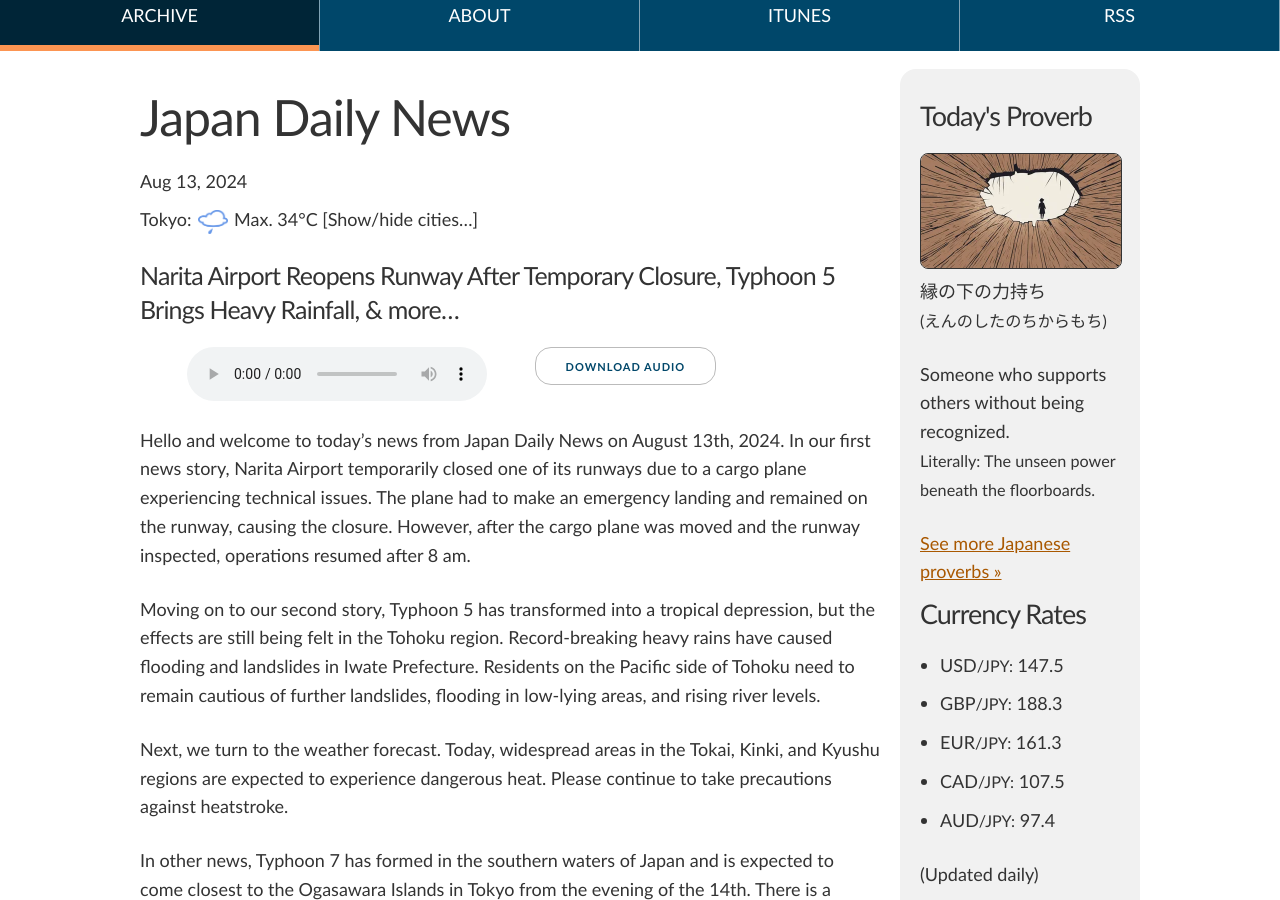
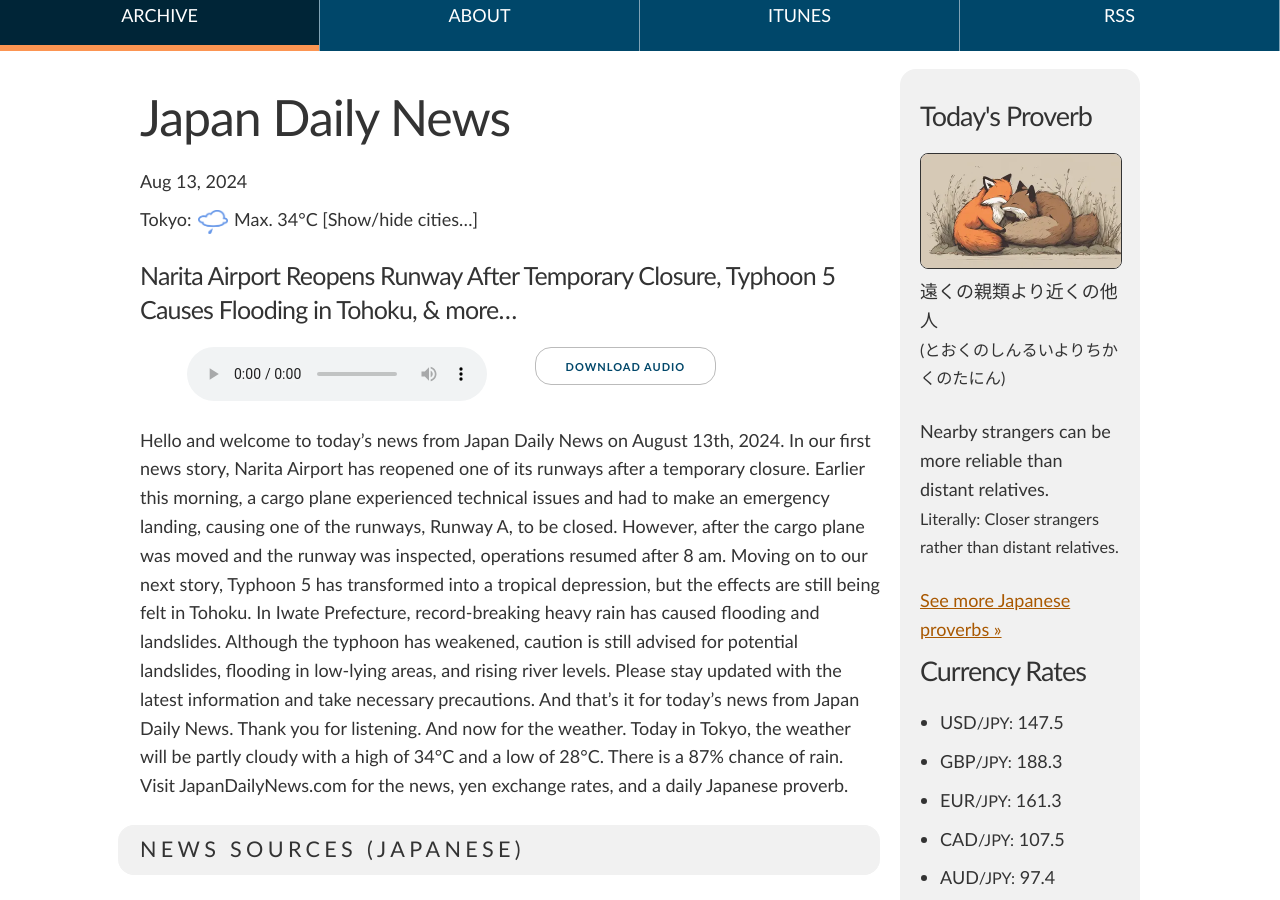
Before and after one commit to tagawa/JapanDailyNews, a Jekyll site: the page built from docs/index.html, in a window 1280 px wide and 900 px high, scrolled down 265 px. Built offline with Jekyll 4.4.1, drawn with Linux system fonts in a browser that asks for light colours; comment, search, counter and statistics services are not loaded; some of the changed text lies outside the part shown.

Commit message:
Add 2024-08-13 news file

```diff
--- a/docs/_posts/2024-08-13-news.md
+++ b/docs/_posts/2024-08-13-news.md
@@ -1,12 +1,12 @@
 ---
 layout: post
 title: "Japan Daily News"
-date: 2024-08-13 08:58:09 +0900
+date: 2024-08-13 09:00:43 +0900
 file: https://archive.org/download/japandailynews/japandailynews_2024-08-13.mp3
-summary: "Narita Airport Reopens Runway After Temporary Closure, Typhoon 5 Brings Heavy Rainfall, & more…"
+summary: "Narita Airport Reopens Runway After Temporary Closure, Typhoon 5 Causes Flooding in Tohoku, & more…"
 description: "English news from Japan for August 13th, 2024."
-duration: "159"
-length: "02:39"
+duration: "71"
+length: "01:11"
 explicit: "no"
 keywords: "japan, daily, news"
 block: "no"
@@ -36,11 +36,11 @@ weather_naha_maxtemp: "31"
 weather_naha_description: "Sunny"
 weather_naha_image: "sunny.png"
 
-proverb_id: "23"
-proverb_ja: "縁の下の力持ち"
-proverb_hiragana: "えんのしたのちからもち"
-proverb_en: "Someone who supports others without being recognized."
-proverb_lit: "The unseen power beneath the floorboards."
+proverb_id: "66"
+proverb_ja: "遠くの親類より近くの他人"
+proverb_hiragana: "とおくのしんるいよりちかくのたにん"
+proverb_en: "Nearby strangers can be more reliable than distant relatives."
+proverb_lit: "Closer strangers rather than distant relatives."
 
 currency_usd: "147.5"
 currency_gbp: "188.3"
@@ -66,18 +66,4 @@ news_story_title7: "東海第二原発 ”基礎部分残し補強” 工事の
 
 ---
 
-Hello and welcome to today's news from Japan Daily News on August 13th, 2024. In our first news story, Narita Airport temporarily closed one of its runways due to a cargo plane experiencing technical issues. The plane had to make an emergency landing and remained on the runway, causing the closure. However, after the cargo plane was moved and the runway inspected, operations resumed after 8 am.
-
-Moving on to our second story, Typhoon 5 has transformed into a tropical depression, but the effects are still being felt in the Tohoku region. Record-breaking heavy rains have caused flooding and landslides in Iwate Prefecture. Residents on the Pacific side of Tohoku need to remain cautious of further landslides, flooding in low-lying areas, and rising river levels.
-
-Next, we turn to the weather forecast. Today, widespread areas in the Tokai, Kinki, and Kyushu regions are expected to experience dangerous heat. Please continue to take precautions against heatstroke.
-
-In other news, Typhoon 7 has formed in the southern waters of Japan and is expected to come closest to the Ogasawara Islands in Tokyo from the evening of the 14th. There is a possibility that it will approach the Izu Islands and eastern Japan after the 15th. Stay updated with the latest information.
-
-And now, a video forecast by meteorologist Yumi Fuchioka. She explains that although Typhoon 5 has weakened into a tropical depression, we still need to remain vigilant against landslides, rising river levels, flooding in low-lying areas, and strong winds. In addition, heavy rain is expected to continue in the Japan Sea side of Tohoku and Hokkaido. Please stay away from cliffs, rivers, and mountain streams. That's all for today's weather update.
-
-In tragic news, three people have died in a car accident on the Tottori Expressway. A passenger car collided with two trucks inside a tunnel in Tottori City.
-
-Lastly, we have an update on the construction of the seawall at the Tokai Daini Nuclear Power Plant in Ibaraki Prefecture. The operator, Japan Atomic Power Company, has informed the Nuclear Regulation Authority that they plan to reinforce the existing foundation of the seawall instead of rebuilding it. This decision is due to the discovery of defects in the foundation. The completion date of the construction, originally scheduled for September, is expected to be delayed.
-
-That concludes today's news from Japan Daily News. Thank you for listening. And now for the weather. Today in Tokyo, the weather will be partly cloudy with a chance of rain. The average temperature will be 30°C.  Visit JapanDailyNews.com for the news, yen exchange rates, and a daily Japanese proverb.
+Hello and welcome to today's news from Japan Daily News on August 13th, 2024. In our first news story, Narita Airport has reopened one of its runways after a temporary closure. Earlier this morning, a cargo plane experienced technical issues and had to make an emergency landing, causing one of the runways, Runway A, to be closed. However, after the cargo plane was moved and the runway was inspected, operations resumed after 8 am. Moving on to our next story, Typhoon 5 has transformed into a tropical depression, but the effects are still being felt in Tohoku. In Iwate Prefecture, record-breaking heavy rain has caused flooding and landslides. Although the typhoon has weakened, caution is still advised for potential landslides, flooding in low-lying areas, and rising river levels. Please stay updated with the latest information and take necessary precautions. And that's it for today's news from Japan Daily News. Thank you for listening. And now for the weather. Today in Tokyo, the weather will be partly cloudy with a high of 34°C and a low of 28°C. There is a 87% chance of rain.  Visit JapanDailyNews.com for the news, yen exchange rates, and a daily Japanese proverb.
```
